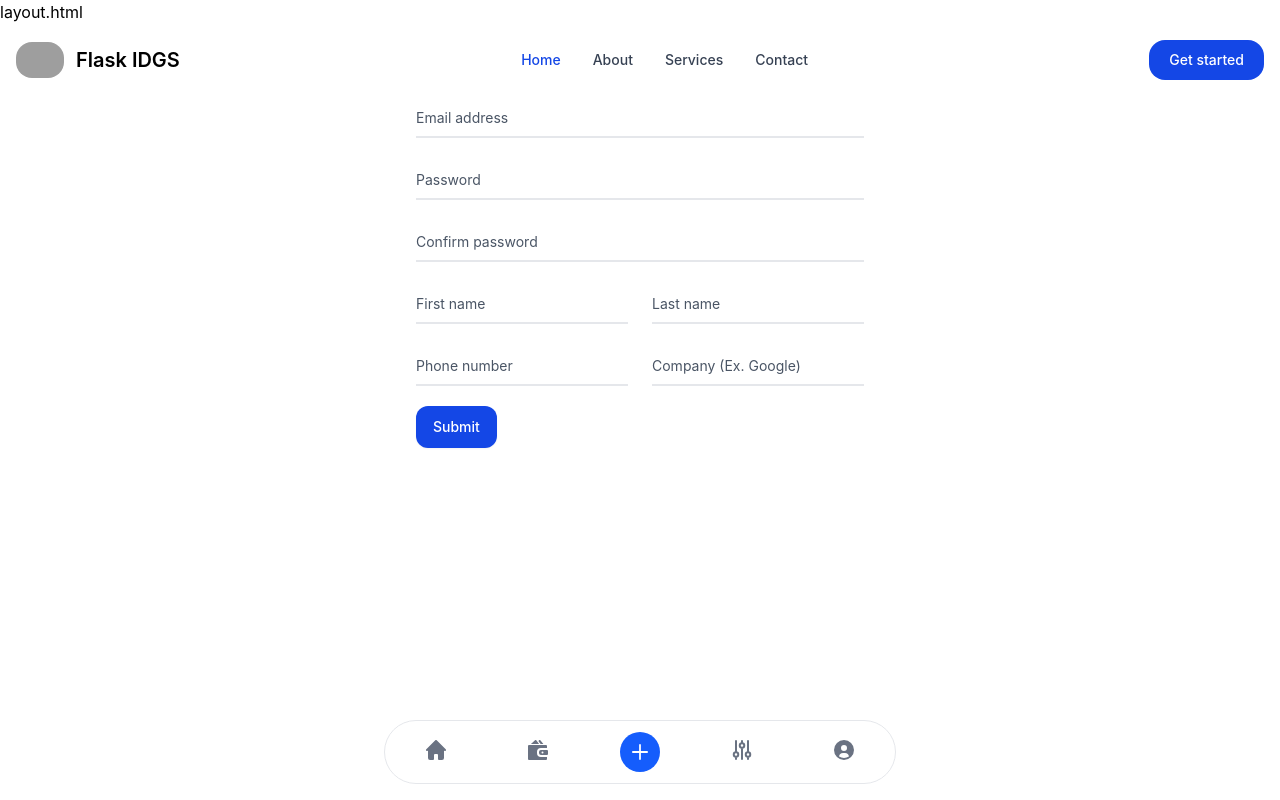
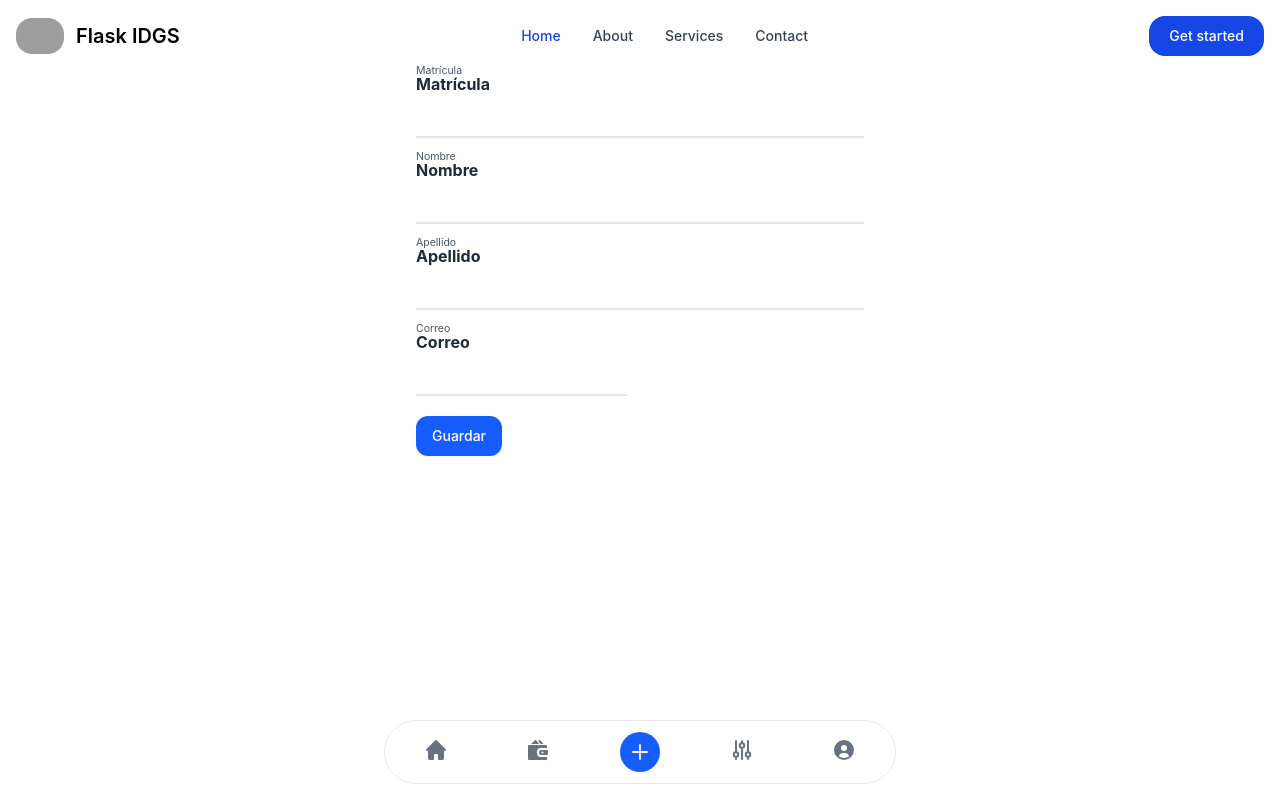
Before and after one commit to IDGS-804-23002222/FLASKBDIDGS804, a Flask app: page /alumnos in a window 1280 px wide. Run offline with Flask 3, Linux system fonts and the light colour scheme; some libraries are stand-ins or nearby versions; grey boxes are pictures that could not be loaded.

Commit message:
'Detalles-20/02/2026'

```diff
--- a/app.py
+++ b/app.py
@@ -8,7 +8,7 @@ from models import db, Alumnos
 
 app = Flask(__name__)
 app.config.from_object(DevelopmentConfig)
-csrf = CSRFProtect()
+#csrf = CSRFProtect()
 
 @app.route('/', methods=['GET', 'POST'])
 @app.route('/index')
@@ -19,16 +19,45 @@ def index():
 
     return render_template('index.html', form=create_form, alumno=alumno)
 
-@app.route('/alumnos')
+@app.route('/alumnos', methods=['GET', 'POST'])
 def alumnos_view():
-    return render_template('alumnos.html')
+    create_form = forms.UserForm(request.form)
+
+    if request.method == "POST" and create_form.validate():
+        alum = Alumnos(
+            matricula=create_form.matricula.data,
+            nombre=create_form.nombre.data,
+            apellido=create_form.apellido.data,
+            correo=create_form.correo.data
+        )
+        db.session.add(alum)
+        db.session.commit()
+        return redirect(url_for("index"))
+
+    return render_template("alumnos.html", form=create_form)
+
+@app.route("/detalles", methods=["GET", "POST"])
+def detalles():
+    create_form = forms.UserForm(request.form)
+    if request.method == "GET":
+        id = request.args.get("id")
+
+        alum1 = db.session.query(Alumnos).filter(Alumnos.id == id).first()
+
+        id = request.args.get("id")
+        nombre = alum1.nombre
+        apellido = alum1.apellido
+        correo = alum1.correo
+
+    return render_template("detalles.html", nombre=nombre, apellido=apellido, correo=correo)
+
 
 @app.errorhandler(404)
 def not_found():
     return render_template('404.html'),404
 
 if __name__ == '__main__':
-    csrf.init_app(app)
+    #csrf.init_app(app)
     db.init_app(app)
     with app.app_context():
         db.create_all()
--- a/forms.py
+++ b/forms.py
@@ -7,8 +7,7 @@ class UserForm(Form):
     matricula = IntegerField(
         "Matrícula",
         [
-            DataRequired(message="La matrícula es obligatoria"),
-            NumberRange(min=1, max=10, message="La matrícula debe ser válida")
+            DataRequired(message="La matrícula es obligatoria")
         ]
     )
 
--- a/models.py
+++ b/models.py
@@ -4,7 +4,7 @@ import datetime
 
 db = SQLAlchemy()
 class Alumnos(db.Model):
-    _tablename_ = 'alumnos'
+    __tablename__ = 'alumnos'
     id = db.Column(db.Integer, primary_key=True)
     matricula = db.Column(db.Integer, unique=True)
     nombre = db.Column(db.String(50))
--- a/requirements.txt
+++ b/requirements.txt
@@ -16,3 +16,4 @@ SQLAlchemy==2.0.46
 typing_extensions==4.15.0
 Werkzeug==3.1.5
 WTForms==3.2.1
+cryptography==46.0.5
--- a/static/dist/output.css
+++ b/static/dist/output.css
@@ -58,30 +58,17 @@
     --color-gray-950: oklch(13% 0.028 261.692);
     --color-white: #fff;
     --spacing: 0.25rem;
-    --breakpoint-xl: 80rem;
     --container-md: 28rem;
     --container-lg: 32rem;
     --text-xs: 0.75rem;
     --text-xs--line-height: calc(1 / 0.75);
     --text-sm: 0.875rem;
     --text-sm--line-height: calc(1.25 / 0.875);
-    --text-base: 1rem;
-    --text-base--line-height: calc(1.5 / 1);
-    --text-lg: 1.125rem;
-    --text-lg--line-height: calc(1.75 / 1.125);
     --text-xl: 1.25rem;
     --text-xl--line-height: calc(1.75 / 1.25);
-    --text-4xl: 2.25rem;
-    --text-4xl--line-height: calc(2.5 / 2.25);
-    --text-5xl: 3rem;
-    --text-5xl--line-height: 1;
-    --text-6xl: 3.75rem;
-    --text-6xl--line-height: 1;
-    --font-weight-normal: 400;
     --font-weight-medium: 500;
     --font-weight-semibold: 600;
     --font-weight-bold: 700;
-    --tracking-tight: -0.4px;
     --radius-sm: 6px;
     --radius-lg: 16px;
     --radius-2xl: 1rem;
@@ -95,11 +82,7 @@
     --color-body: var(--color-gray-600);
     --color-heading: var(--color-gray-900);
     --color-fg-brand: var(--color-blue-700);
-    --color-neutral-primary: var(--color-white);
-    --color-neutral-secondary-soft: var(--color-gray-50);
-    --color-neutral-secondary-medium: var(--color-gray-50);
     --color-neutral-tertiary: var(--color-gray-100);
-    --color-neutral-tertiary-medium: var(--color-gray-100);
     --color-neutral-quaternary: var(--color-gray-200);
     --color-brand: var(--color-blue-700);
     --color-brand-medium: var(--color-blue-200);
@@ -1096,54 +922,6 @@
         @media (hover: hover) {
           color: var(--color-blue-700);
         }
-      }
-    }
-  }
-  .md\:hover\:text-fg-brand {
-    @media (width >= 48rem) {
-      &:hover {
-        @media (hover: hover) {
-          color: var(--color-fg-brand);
-        }
-      }
-    }
-  }
-  .lg\:mb-16 {
-    @media (width >= 64rem) {
-      margin-bottom: calc(var(--spacing) * 16);
-    }
-  }
-  .lg\:px-12 {
-    @media (width >= 64rem) {
-      padding-inline: calc(var(--spacing) * 12);
-    }
-  }
-  .lg\:py-16 {
-    @media (width >= 64rem) {
-      padding-block: calc(var(--spacing) * 16);
-    }
-  }
-  .lg\:text-6xl {
-    @media (width >= 64rem) {
-      font-size: var(--text-6xl);
-      line-height: var(--tw-leading, var(--text-6xl--line-height));
-    }
-  }
-  .lg\:text-xl {
-    @media (width >= 64rem) {
-      font-size: var(--text-xl);
-      line-height: var(--tw-leading, var(--text-xl--line-height));
-    }
-  }
-  .xl\:px-48 {
-    @media (width >= 80rem) {
-      padding-inline: calc(var(--spacing) * 48);
-    }
-  }
-  .rtl\:space-x-reverse {
-    &:where(:dir(rtl), [dir="rtl"], [dir="rtl"] *) {
-      :where(& > :not(:last-child)) {
-        --tw-space-x-reverse: 1;
       }
     }
   }
@@ -1862,16 +1640,6 @@
   syntax: "*";
   inherits: false;
 }
-@property --tw-space-y-reverse {
-  syntax: "*";
-  inherits: false;
-  initial-value: 0;
-}
-@property --tw-space-x-reverse {
-  syntax: "*";
-  inherits: false;
-  initial-value: 0;
-}
 @property --tw-border-style {
   syntax: "*";
   inherits: false;
@@ -1882,10 +1650,6 @@
   inherits: false;
 }
 @property --tw-font-weight {
-  syntax: "*";
-  inherits: false;
-}
-@property --tw-tracking {
   syntax: "*";
   inherits: false;
 }
@@ -1957,6 +1721,11 @@
 @property --tw-duration {
   syntax: "*";
   inherits: false;
+}
+@property --tw-space-x-reverse {
+  syntax: "*";
+  inherits: false;
+  initial-value: 0;
 }
 @layer properties {
   @supports ((-webkit-hyphens: none) and (not (margin-trim: inline))) or ((-moz-orient: inline) and (not (color:rgb(from red r g b)))) {
@@ -1972,12 +1741,9 @@
       --tw-rotate-z: initial;
       --tw-skew-x: initial;
       --tw-skew-y: initial;
-      --tw-space-y-reverse: 0;
-      --tw-space-x-reverse: 0;
       --tw-border-style: solid;
       --tw-leading: initial;
       --tw-font-weight: initial;
-      --tw-tracking: initial;
       --tw-shadow: 0 0 #0000;
       --tw-shadow-color: initial;
       --tw-shadow-alpha: 100%;
--- a/templates/alumnos.html
+++ b/templates/alumnos.html
@@ -2,39 +2,30 @@
 {% extends 'layout.html' %}
 {% block container %}
 {% import "_macros.html" as macros %}
-<form class="max-w-md mx-auto">
+
+<form method="POST" action="" class="max-w-md mx-auto">
   <div class="relative z-0 w-full mb-5 group">
-      <input type="email" name="floating_email" id="floating_email" class="block py-2.5 px-0 w-full text-sm text-heading bg-transparent border-0 border-b-2 border-default-medium appearance-none focus:outline-none focus:ring-0 focus:border-brand peer" placeholder=" " required />
-      <label for="floating_email" class="absolute text-sm text-body duration-300 transform -translate-y-6 scale-75 top-3 -z-10 origin-[0] peer-focus:start-0 peer-focus:text-fg-brand peer-placeholder-shown:scale-100 peer-placeholder-shown:translate-y-0 peer-focus:scale-75 peer-focus:-translate-y-6 rtl:peer-focus:translate-x-1/4 rtl:peer-focus:left-auto">Email address</label>
+      {{ macros.camposNuevos(form.matricula, class="peer block py-2.5 px-0 w-full text-sm text-heading bg-transparent border-0 border-b-2 border-default-medium appearance-none focus:outline-none focus:ring-0 focus:border-brand", placeholder=" ") }}
+      <label for="floating_matricula" class="absolute text-sm text-body duration-300 transform -translate-y-6 scale-75 top-3 -z-10 origin-[0] peer-focus:start-0 peer-focus:text-fg-brand peer-placeholder-shown:scale-100 peer-placeholder-shown:translate-y-0 peer-focus:scale-75 peer-focus:-translate-y-6 rtl:peer-focus:translate-x-1/4 rtl:peer-focus:left-auto">Matrícula</label>
   </div>
   <div class="relative z-0 w-full mb-5 group">
-      <input type="password" name="floating_password" id="floating_password" class="block py-2.5 px-0 w-full text-sm text-heading bg-transparent border-0 border-b-2 border-default-medium appearance-none focus:outline-none focus:ring-0 focus:border-brand peer" placeholder=" " required />
-      <label for="floating_password" class="absolute text-sm text-body duration-300 transform -translate-y-6 scale-75 top-3 -z-10 origin-[0] peer-focus:start-0 peer-focus:text-fg-brand peer-placeholder-shown:scale-100 peer-placeholder-shown:translate-y-0 peer-focus:scale-75 peer-focus:-translate-y-6 rtl:peer-focus:translate-x-1/4 rtl:peer-focus:left-auto">Password</label>
+      {{ macros.camposNuevos(form.nombre, class="peer block py-2.5 px-0 w-full text-sm text-heading bg-transparent border-0 border-b-2 border-default-medium appearance-none focus:outline-none focus:ring-0 focus:border-brand", placeholder=" ") }}
+        <label for="floating_nombre" class="absolute text-sm text-body duration-300 transform -translate-y-6 scale-75 top-3 -z-10 origin-[0] peer-focus:start-0 peer-focus:text-fg-brand peer-placeholder-shown:scale-100 peer-placeholder-shown:translate-y-0 peer-focus:scale-75 peer-focus:-translate-y-6 rtl:peer-focus:translate-x-1/4 rtl:peer-focus:left-auto">Nombre</label>
   </div>
   <div class="relative z-0 w-full mb-5 group">
-      <input type="password" name="repeat_password" id="floating_repeat_password" class="block py-2.5 px-0 w-full text-sm text-heading bg-transparent border-0 border-b-2 border-default-medium appearance-none focus:outline-none focus:ring-0 focus:border-brand peer" placeholder=" " required />
-      <label for="floating_repeat_password" class="absolute text-sm text-body duration-300 transform -translate-y-6 scale-75 top-3 -z-10 origin-[0] peer-focus:start-0 peer-focus:text-fg-brand peer-placeholder-shown:scale-100 peer-placeholder-shown:translate-y-0 peer-focus:scale-75 peer-focus:-translate-y-6 rtl:peer-focus:translate-x-1/4 rtl:peer-focus:left-auto">Confirm password</label>
+      {{ macros.camposNuevos(form.apellido, class="peer block py-2.5 px-0 w-full text-sm text-heading bg-transparent border-0 border-b-2 border-default-medium appearance-none focus:outline-none focus:ring-0 focus:border-brand", placeholder=" ") }}
+        <label for="floating_apellido" class="absolute text-sm text-body duration-300 transform -translate-y-6 scale-75 top-3 -z-10 origin-[0] peer-focus:start-0 peer-focus:text-fg-brand peer-placeholder-shown:scale-100 peer-placeholder-shown:translate-y-0 peer-focus:scale-75 peer-focus:-translate-y-6 rtl:peer-focus:translate-x-1/4 rtl:peer-focus:left-auto">Apellido</label>
   </div>
   <div class="grid md:grid-cols-2 md:gap-6">
     <div class="relative z-0 w-full mb-5 group">
-        <input type="text" name="floating_first_name" id="floating_first_name" class="block py-2.5 px-0 w-full text-sm text-heading bg-transparent border-0 border-b-2 border-default-medium appearance-none focus:outline-none focus:ring-0 focus:border-brand peer" placeholder=" " required />
-        <label for="floating_first_name" class="absolute text-sm text-body duration-300 transform -translate-y-6 scale-75 top-3 -z-10 origin-[0] peer-focus:start-0 peer-focus:text-fg-brand peer-placeholder-shown:scale-100 peer-placeholder-shown:translate-y-0 peer-focus:scale-75 peer-focus:-translate-y-6 rtl:peer-focus:translate-x-1/4 rtl:peer-focus:left-auto">First name</label>
-    </div>
-    <div class="relative z-0 w-full mb-5 group">
-        <input type="text" name="floating_last_name" id="floating_last_name" class="block py-2.5 px-0 w-full text-sm text-heading bg-transparent border-0 border-b-2 border-default-medium appearance-none focus:outline-none focus:ring-0 focus:border-brand peer" placeholder=" " required />
-        <label for="floating_last_name" class="absolute text-sm text-body duration-300 transform -translate-y-6 scale-75 top-3 -z-10 origin-[0] peer-focus:start-0 peer-focus:text-fg-brand peer-placeholder-shown:scale-100 peer-placeholder-shown:translate-y-0 peer-focus:scale-75 peer-focus:-translate-y-6 rtl:peer-focus:translate-x-1/4 rtl:peer-focus:left-auto">Last name</label>
+        {{ macros.camposNuevos(form.correo, class="peer block py-2.5 px-0 w-full text-sm text-heading bg-transparent border-0 border-b-2 border-default-medium appearance-none focus:outline-none focus:ring-0 focus:border-brand", placeholder=" ") }}
+        <label for="floating_correo" class="absolute text-sm text-body duration-300 transform -translate-y-6 scale-75 top-3 -z-10 origin-[0] peer-focus:start-0 peer-focus:text-fg-brand peer-placeholder-shown:scale-100 peer-placeholder-shown:translate-y-0 peer-focus:scale-75 peer-focus:-translate-y-6 rtl:peer-focus:translate-x-1/4 rtl:peer-focus:left-auto">Correo</label>
     </div>
   </div>
-  <div class="grid md:grid-cols-2 md:gap-6">
-    <div class="relative z-0 w-full mb-5 group">
-        <input type="tel" pattern="[0-9]{3}-[0-9]{3}-[0-9]{4}" name="floating_phone" id="floating_phone" class="block py-2.5 px-0 w-full text-sm text-heading bg-transparent border-0 border-b-2 border-default-medium appearance-none focus:outline-none focus:ring-0 focus:border-brand peer" placeholder=" " required />
-        <label for="floating_phone" class="absolute text-sm text-body duration-300 transform -translate-y-6 scale-75 top-3 -z-10 origin-[0] peer-focus:start-0 peer-focus:text-fg-brand peer-placeholder-shown:scale-100 peer-placeholder-shown:translate-y-0 peer-focus:scale-75 peer-focus:-translate-y-6 rtl:peer-focus:translate-x-1/4 rtl:peer-focus:left-auto">Phone number</label>
-    </div>
-    <div class="relative z-0 w-full mb-5 group">
-        <input type="text" name="floating_company" id="floating_company" class="block py-2.5 px-0 w-full text-sm text-heading bg-transparent border-0 border-b-2 border-default-medium appearance-none focus:outline-none focus:ring-0 focus:border-brand peer" placeholder=" " required />
-        <label for="floating_company" class="absolute text-sm text-body duration-300 transform -translate-y-6 scale-75 top-3 -z-10 origin-[0] peer-focus:start-0 peer-focus:text-fg-brand peer-placeholder-shown:scale-100 peer-placeholder-shown:translate-y-0 peer-focus:scale-75 peer-focus:-translate-y-6 rtl:peer-focus:translate-x-1/4 rtl:peer-focus:left-auto">Company (Ex. Google)</label>
-    </div>
-  </div>
-  <button type="submit" class="text-white bg-brand box-border border border-transparent hover:bg-brand-strong focus:ring-4 focus:ring-brand-medium shadow-xs font-medium leading-5 rounded-base text-sm px-4 py-2.5 focus:outline-none">Submit</button>
+<button type="submit"
+  class="text-white bg-blue-600 hover:bg-blue-700 focus:ring-4 focus:ring-blue-300 shadow-xs font-medium leading-5 rounded-base text-sm px-4 py-2.5 focus:outline-none transition">
+  Guardar
+</button>
 </form>
+
 {% endblock %}
--- a/templates/layout.html
+++ b/templates/layout.html
@@ -1,4 +1,3 @@
-layout.html
 <!DOCTYPE html>
 <html lang="en">
 <head>
@@ -58,16 +57,15 @@ layout.html
 
     <div class="flex items-center justify-center min-h-scree">
 
-            {%with messages=get_flashed_messages()%}
-            {%if messages%}
-                {%for message in messages%}
-                    <div class="alert alert-success">
-                        {{message}}
-                    </div>
-                {%endfor%}
-            {%endif%}
-        {%endwith%}
-
+           {% with messages = get_flashed_messages() %}
+    {% if messages %}
+        {% for message in messages %}
+            <div class="alert alert-success">
+                {{ message }}
+            </div>
+        {% endfor %}
+    {% endif %}
+{% endwith %}
         {% block container%}
 
         {% endblock %}
```
Also changed, not shown: other parts of static/dist/output.css (+4 -160 lines), templates/404.html (+28 -1 lines), templates/detalles.html (added, +30 -0 lines), templates/index.html (+4 -4 lines).
